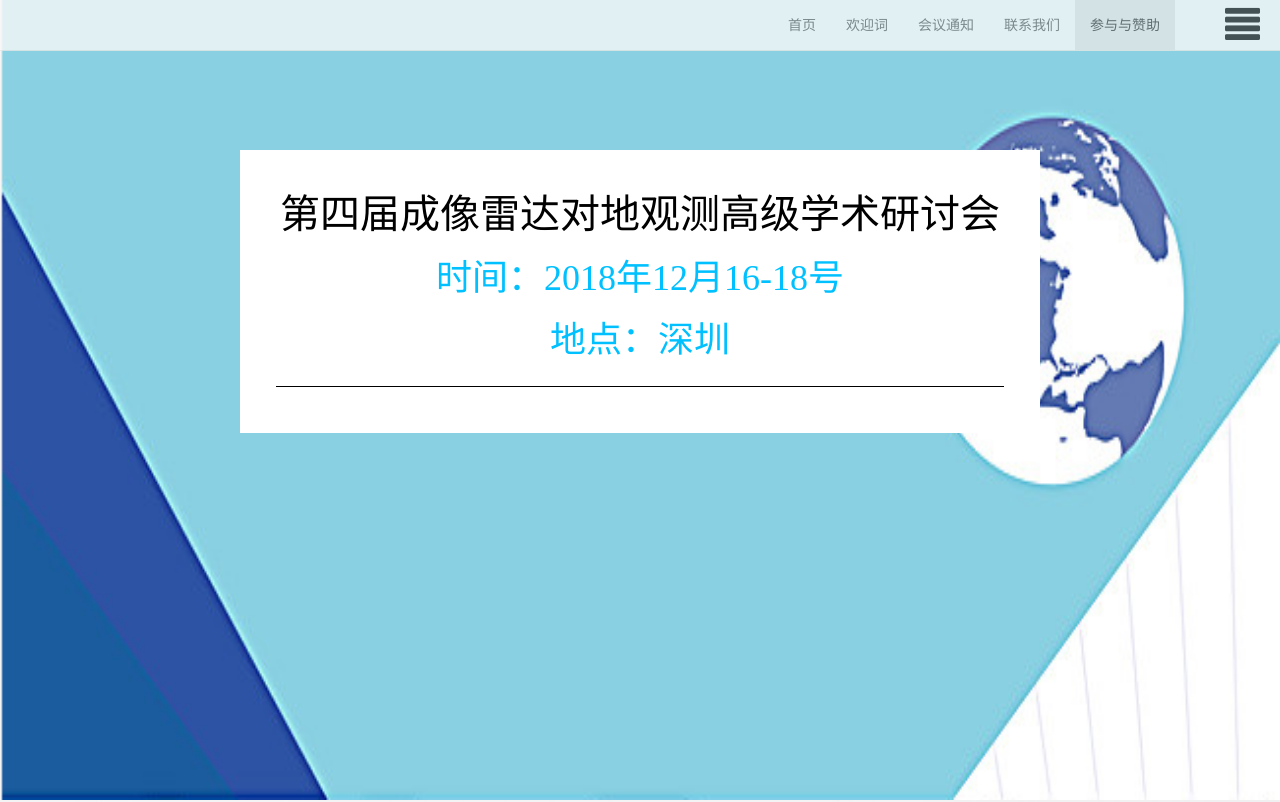
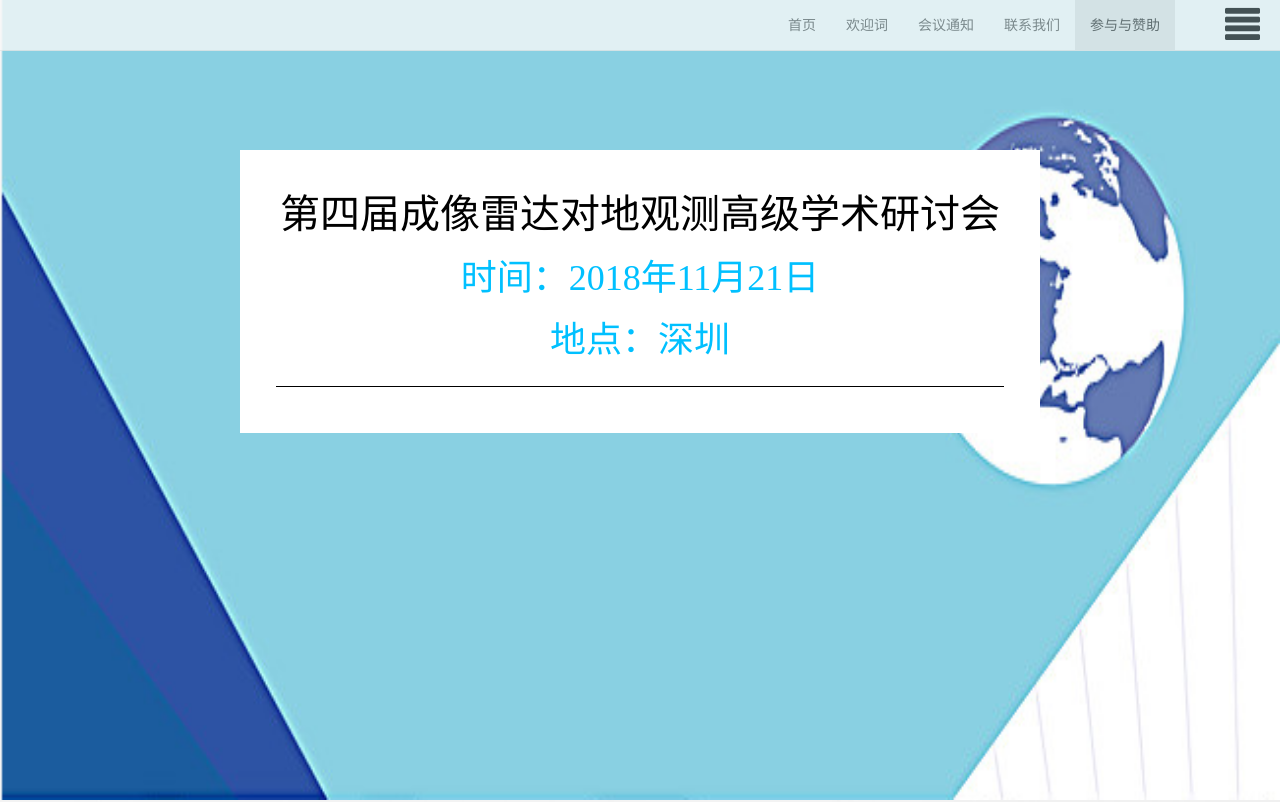
Before and after one commit to likuncheng/shenzhenPage, a plain HTML site: page index.html in a window 1280 px wide. Shown: the top 802 px of the page. Drawn offline with Linux system fonts and the light colour scheme; a script that the page names is missing.

Commit message:
Update index.html

```diff
--- a/index.html
+++ b/index.html
@@ -28,7 +28,7 @@
 		</nav>
 		<div id="indexname" style="margin:150px auto;border:1px solid white;display:block;background:white;width:800px;padding:35px;">
 			<p style="color:#000;font-family:'Microsoft Yahei';font-size:40px;text-align:center;">第四届成像雷达对地观测高级学术研讨会</p>
-			<p style="color:#00c0ff;font-family:'Microsoft Yahei';font-size:36px;text-align:center;">时间：2018年12月16-18号</p>
+			<p style="color:#00c0ff;font-family:'Microsoft Yahei';font-size:36px;text-align:center;">时间：2018年11月21日</p>
 			<p style="color:#00c0ff;font-family:'Microsoft Yahei';font-size:36px;text-align:center;border-bottom:1px solid #000;padding-bottom:20px;">地点：深圳</p>
 		</div>
 
```
